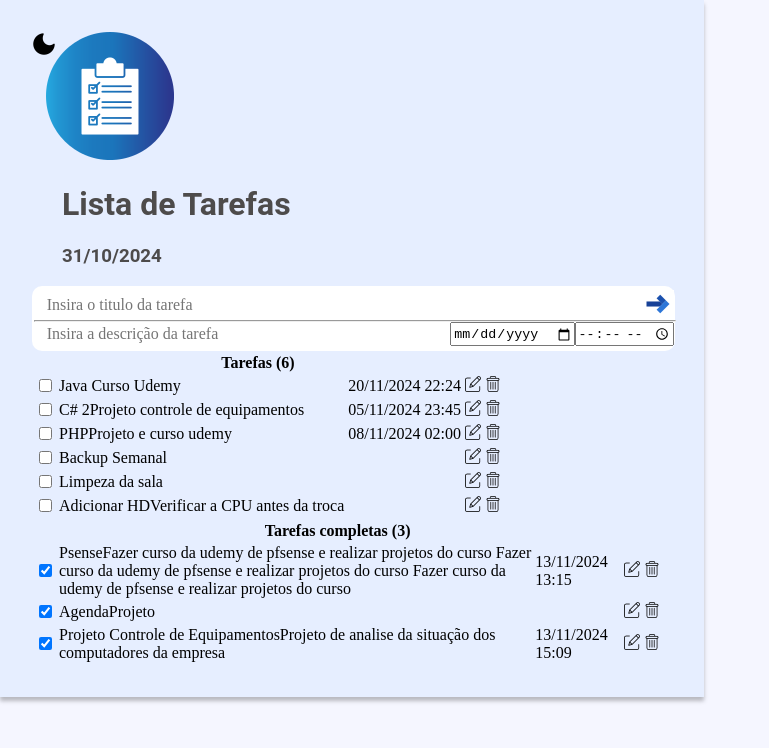
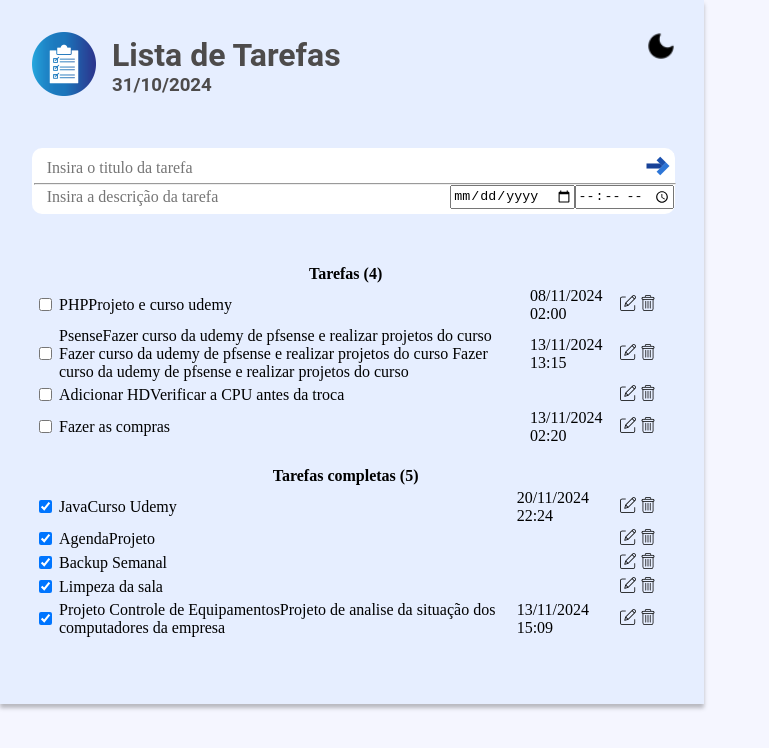
Before and after one commit to mariana-js/project-todo, an Angular app in the folder todo/: page /todo in a window 1280 px wide. Shown: the top 748 px of the page, without its empty margins (0-769 px from the left). Built offline with nearby package versions, Linux system fonts and the light colour scheme; data requests are answered from the project's data file.

Commit message:
Some changes CSS

```diff
--- a/todo/db.json
+++ b/todo/db.json
@@ -3,18 +3,10 @@
     {
       "id": "05ab3087-cc01-44d7-9056-25207b7de4d5",
       "title": "Java",
-      "description": " Curso Udemy",
+      "description": "Curso Udemy",
       "date": "2024-11-20",
       "time": "22:24",
-      "status": false
-    },
-    {
-      "id": "641c8e21-41b4-4913-a7d6-7960081a8f78",
-      "title": "C# 2",
-      "description": "Projeto controle de equipamentos",
-      "date": "2024-11-05",
-      "time": "23:45",
-      "status": false
+      "status": true
     },
     {
       "id": "7098a27d-5555-47cd-8cc6-09ba45202342",
@@ -30,7 +22,7 @@
       "description": "Fazer curso da udemy de pfsense e realizar projetos do curso Fazer curso da udemy de pfsense e realizar projetos do curso Fazer curso da udemy de pfsense e realizar projetos do curso",
       "date": "2024-11-13",
       "time": "13:15",
-      "status": true
+      "status": false
     },
     {
       "id": "835084ac-b186-48c8-8dba-3e2b17862820",
@@ -46,7 +38,7 @@
       "description": "",
       "date": null,
       "time": null,
-      "status": false
+      "status": true
     },
     {
       "id": "46c91928-f6cb-4514-b2b7-8dad80f7279d",
@@ -54,7 +46,7 @@
       "description": "",
       "date": null,
       "time": null,
-      "status": false
+      "status": true
     },
     {
       "id": "6c425a1d-1c63-4276-8925-39728a7e0450",
@@ -71,6 +63,14 @@
       "date": "2024-11-13",
       "time": "15:09",
       "status": true
+    },
+    {
+      "id": "9aeafd37-e016-4518-ac78-91106d2cfc93",
+      "title": "Fazer as compras",
+      "description": "",
+      "date": "2024-11-13",
+      "time": "02:20",
+      "status": false
     }
   ]
 }
--- a/todo/src/todo/todo.component.css
+++ b/todo/src/todo/todo.component.css
@@ -1,12 +1,23 @@
 .head {
   display: inline-flex;
+  justify-content: space-between;
 }
 
-.title {}
+.title {
+  display: inline-flex;
+  align-items: center;
+}
 
-.modo {
-  width: 14px;
-  height: 14px;
+.image-title img {
+  width:4rem;
+  height:4rem;
+
+}
+
+.modo img{
+  cursor: pointer;
+  width: 28px;
+  height: 28px;
 }
 
 .title .title-principal {
@@ -14,15 +25,21 @@
   font-style: normal;
   margin-left: 1rem;
   color: #4D4B4B;
+
 }
-
+h1, h3 {
+  margin:0;
+}
 .container-todo {
+  margin-top: 2rem;
   position: relative;
   display: grid;
   align-items: start;
   justify-items: center;
 }
-
+.container-tasks, .container-add-alt-task, .tasks, .completed-task{
+  margin: 1rem 0rem;
+}
 .container-add-alt-task {
   display: inline-grid;
   width: 40rem;
@@ -45,7 +62,7 @@
 .title-task-first-line button {
   width: 34px;
   height: 30px;
-
+  cursor: pointer;
   border: none;
   background-color: white;
 }
@@ -53,8 +70,6 @@
 .title-task-first-line input {
   width: 100%;
   border: none;
-
-
 }
 .title-task-first-line input, .description .description-input{
   margin-left: 0.7rem;
--- a/todo/src/todo/todo.component.html
+++ b/todo/src/todo/todo.component.html
@@ -1,9 +1,7 @@
 <div class="container-global">
 
   <div class="head">
-    <div class="modo">
-      <img src="assets/mode-dark.png" alt="mode" (click)="modetoggle()" id="mode-icon">
-    </div>
+
 
     <div class="title">
 
@@ -16,7 +14,9 @@
         <h3 *ngIf="nowdate">{{ nowdate | date: 'dd/MM/yyyy' }}</h3>
       </div>
     </div>
-
+    <div class="modo">
+      <img src="assets/mode-dark.png" alt="mode" (click)="modetoggle()" id="mode-icon">
+    </div>
   </div>
 
   <div class="container-todo">
@@ -38,11 +38,11 @@
       </div>
     </div>
     <div class="container-tasks">
-      <div class="todo">
+      <div class="tasks">
         <table>
           <thead>
             <tr>
-              <th colspan="4">Tarefas ({{filteredTasks.length}})</th>
+              <th colspan="5">Tarefas ({{filteredTasks.length}})</th>
               <th></th>
               <th></th>
               <th></th>
@@ -70,12 +70,12 @@
         </table>
 
       </div>
-      <div class="task">
+      <div class="completed-task">
         <table>
 
           <thead>
             <tr>
-              <th colspan="4">Tarefas completas ({{completedTasks.length}})</th>
+              <th colspan="5">Tarefas completas ({{completedTasks.length}})</th>
               <th></th>
               <th></th>
               <th></th>
```
